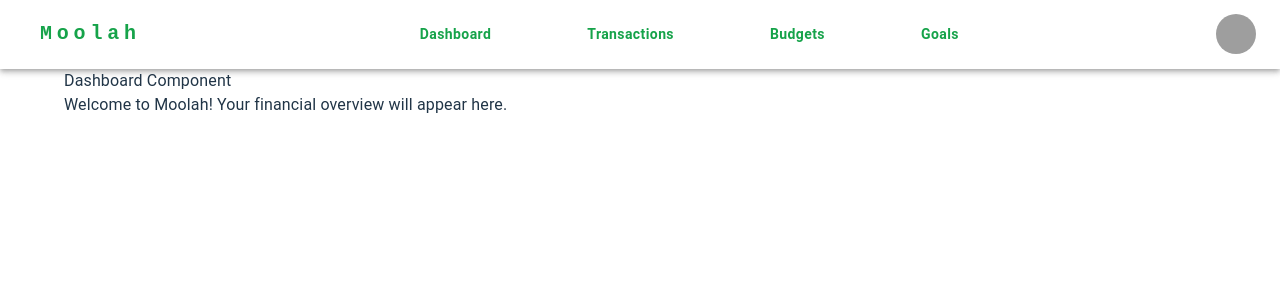
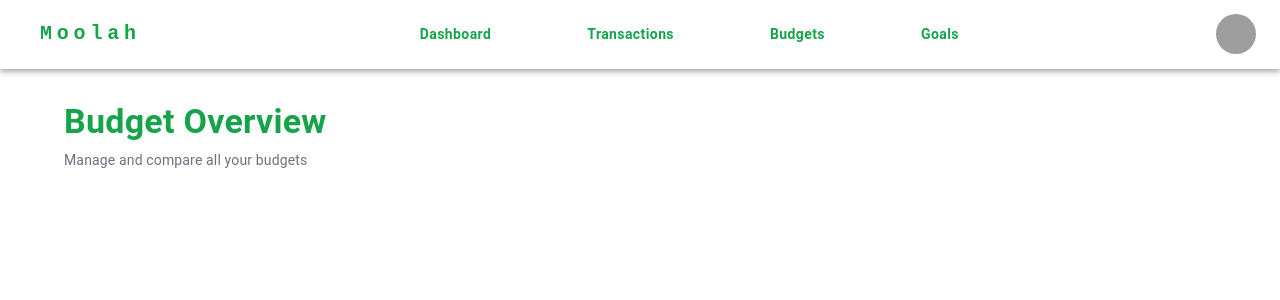
Before and after one commit to emmaC11/moolah-money-management-app, a React (Vite) app in the folder moolah-money-management-app/: page / in a window 1280 px wide. Shown: the top 300 px of the page. Built offline with nearby package versions, Linux system fonts and the light colour scheme; grey boxes are pictures that could not be loaded; some icons are missing.

Commit message:
add header section to #Dashboard.jsx

```diff
--- a/moolah-money-management-app/src/pages/Dashboard.jsx
+++ b/moolah-money-management-app/src/pages/Dashboard.jsx
@@ -2,17 +2,17 @@ import { Typography, Container, Box, CssBaseline } from '@mui/material';
 
 export default function Dashboard() {
   return (
-    <>
-      <Box>
-        <Container>
-          <Typography>
-              Dashboard Component
+    <Container maxWidth="lg" sx={{ mt: 4, mb: 4 }}>
+      {/* Header Section */}
+        <Box>
+          <Typography variant="h4" sx={{color: 'var(--primary-green-dark)', fontWeight: 700, mb: 1 }}>
+            Budget Overview
           </Typography>
-          <Typography>
-              Welcome to Moolah! Your financial overview will appear here.
+          <Typography variant="body2" sx={{ color: 'var(--text-secondary)' }}>
+            Manage and compare all your budgets
           </Typography>
-        </Container>
-      </Box>
-    </>
+        </Box>
+        {/* todo: add budget button */}
+    </Container>
   )
 }
```
